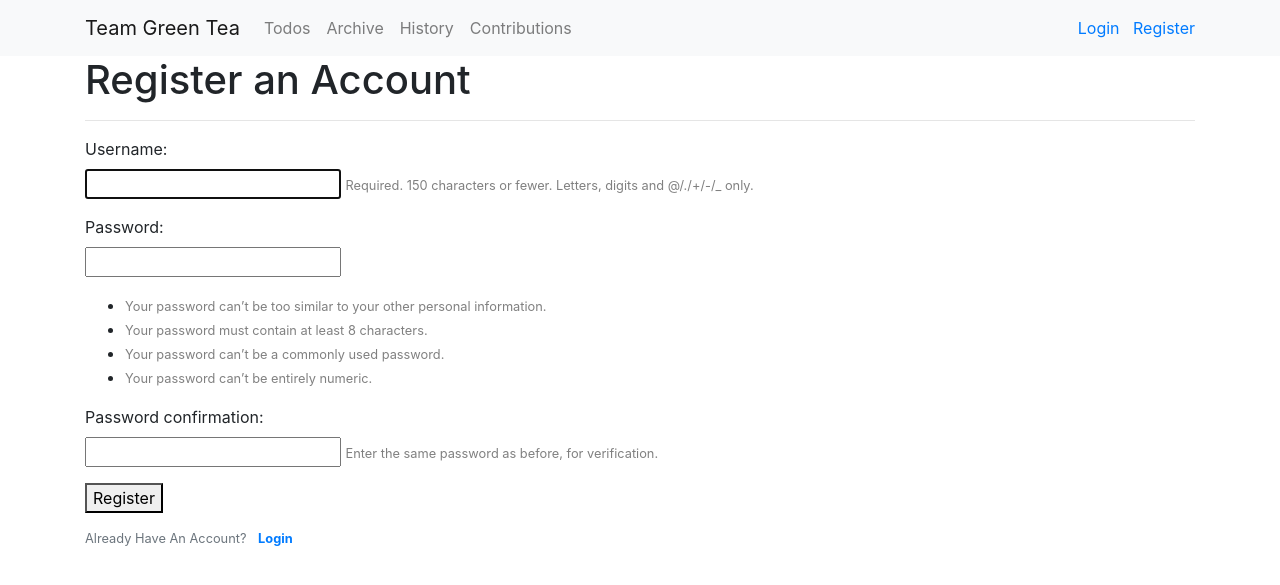
After one commit to bchewy/TeamGreenTea, a Django app: page /register/ in a window 1280 px wide. The commit adds this page. Shown: the top 585 px of the page. Run offline with Django 3.2, Linux system fonts and the light colour scheme; some libraries are stand-ins or nearby versions.

Commit message:
Added register.html and forms.py

```diff
--- a/main/urls.py
+++ b/main/urls.py
@@ -15,13 +15,14 @@ Including another URLconf
 """
 from django.contrib import admin
 from django.urls import include, path
-from todolist.views import todoView, addTodo, deleteTodo, updateTodo, todoArchived, deleteTodoArchived, restoreTodoArchived, archiveTodo, todoHistoryView, todoHistoryClear
+from todolist.views import todoView, addTodo, deleteTodo, updateTodo, todoArchived, deleteTodoArchived, restoreTodoArchived, archiveTodo, todoHistoryView, todoHistoryClear, register
 
 urlpatterns = [
     path("",todoView),
     path('admin/', admin.site.urls),
     path('accounts/', include('django.contrib.auth.urls')),
     path("todolist/", include("todolist.urls")),
+    path("register/", register),
     # Routes for todos
     path("todo/", todoView),
     path("addTodo/", addTodo),
--- a/todolist/models.py
+++ b/todolist/models.py
@@ -1,7 +1,6 @@
 from django.db import models
 from django.utils import timezone
 from django.contrib.auth import get_user_model
-
 
 # Create your models here.
 # class Category(models.Model):
--- a/todolist/templates/base.html
+++ b/todolist/templates/base.html
@@ -31,8 +31,9 @@
             Welcome, {{ user.username}}!&nbsp;&nbsp;&nbsp;
             <a href="{% url 'logout' %}">Logout</a>
           {% else %}
-            <a href="{% url 'login'%}">Login</a>
+            <a href="{% url 'login' %}">Login</a>
           {% endif %}
+          &nbsp;&nbsp;&nbsp;<a href="/register">Register</a>
         </div>
     </div>
 
--- /dev/null
+++ b/todolist/templates/register.html
@@ -0,0 +1,25 @@
+{% extends "base.html" %}
+{% block page_content %}
+    <h1>Register an Account</h1><hr>
+        <form method="POST">
+            {% csrf_token %}
+            {% for field in form %}
+            <p>
+                {{ field.label_tag }}<br>
+                {{ field }}
+                {% if field.help_text %}
+                    <small style="color: grey">{{ field.help_text }}</small>
+                {% endif %}
+                {% for error in field.errors %}
+                    <p style="color: red">{{ error }}</p>
+                {% endfor %}
+                </p>
+            {% endfor %}
+            <button type="submit">
+                Register
+            </button>
+        </form>
+        <small class="text-muted">
+            Already Have An Account? <a class="ml-2" href="{% url 'login' %}"><strong>Login</strong></a>
+        </small>
+{% endblock page_content %}
--- a/todolist/views.py
+++ b/todolist/views.py
@@ -1,8 +1,23 @@
-from django.shortcuts import render
+from django.shortcuts import render, redirect
+from django.contrib.auth import login, logout, authenticate
 from django.http import HttpResponse, HttpResponseRedirect
 from django.views.generic import ListView, DetailView
 from django.views.generic.edit import CreateView, UpdateView, DeleteView
 from .models import TodoItem, TodoItemArchived, TodoItemLogger
+from django.contrib.auth.models import User
+from django.contrib.auth.forms import UserCreationForm
+
+def register(request):
+    form = UserCreationForm(request.POST)
+    if form.is_valid():
+        user = form.save()
+        username = form.cleaned_data.get('username')
+        user.save()
+        login(request, user)
+        return redirect('/todo/')
+    else:
+        form = UserCreationForm()
+    return render(request, 'register.html', {'form': form})
 
 # Todo Items (todoView is the main todo view)
 def todoView(request):
```
Also changed, not shown: todolist/forms.py (added, +11 -0 lines), db.sqlite3.
